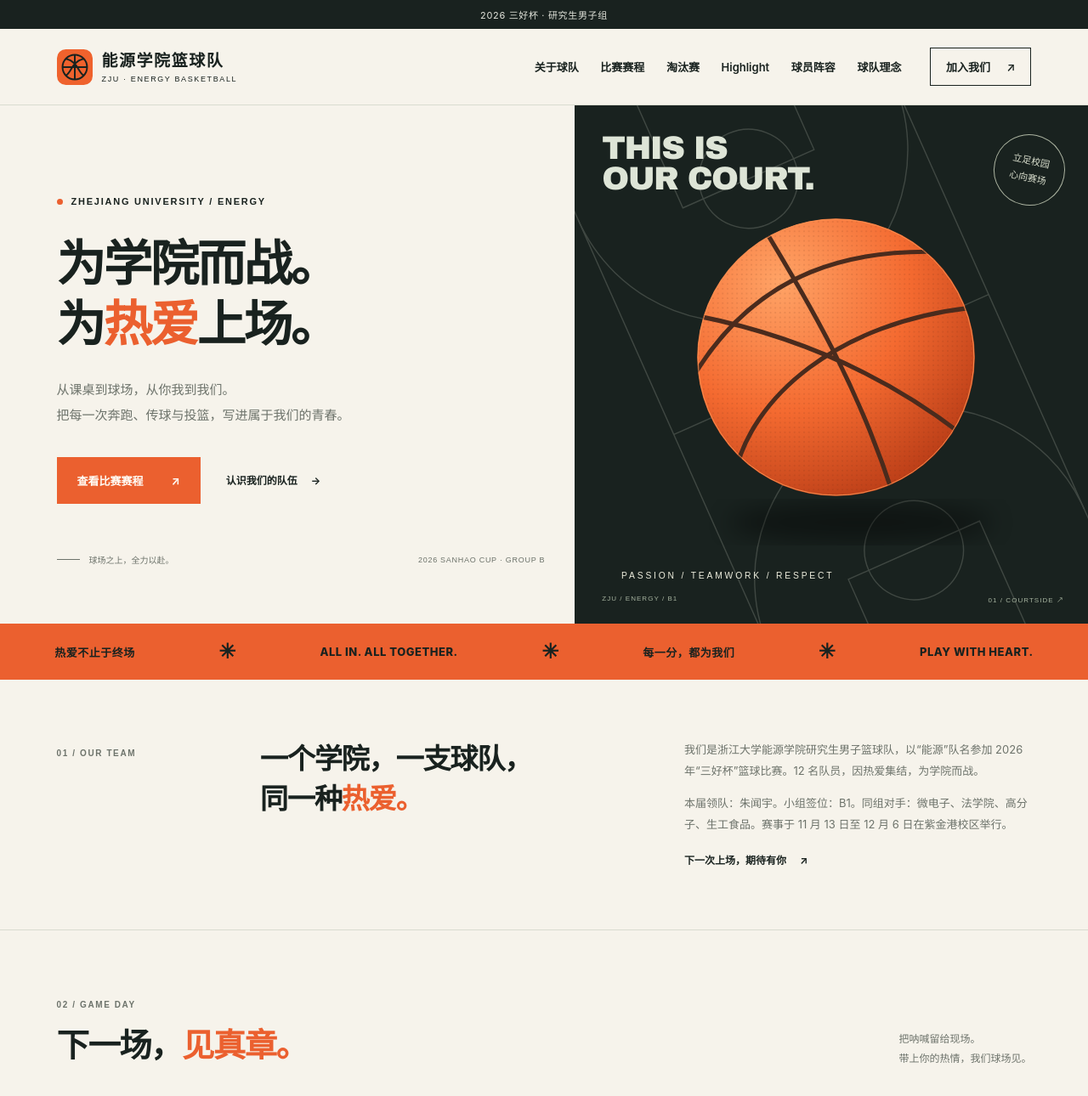
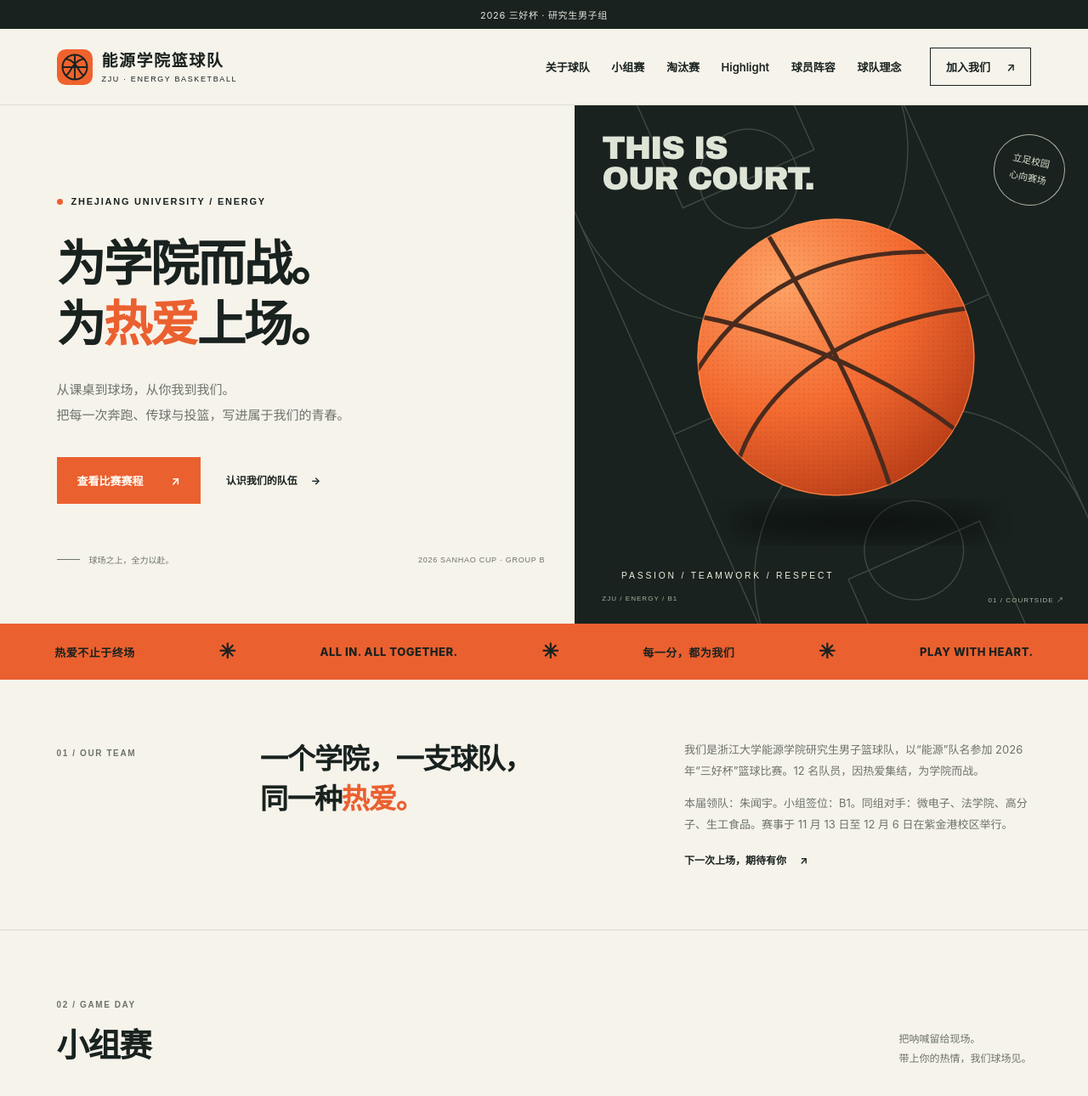
Before and after one commit to Ideal-111/energy-basketball, a plain HTML site: page index.html in a window 1280 px wide. Shown: the top 1290 px of the page at 85% size. Drawn offline with Linux system fonts and the light colour scheme.

Commit message:
Rename group-stage navigation and section heading

```diff
--- a/index.html
+++ b/index.html
@@ -20,7 +20,7 @@
     </a>
     <button class="menu-toggle" aria-expanded="false" aria-controls="site-nav" type="button"><span></span><span></span><span class="sr-only">切换导航菜单</span></button>
     <nav id="site-nav" aria-label="主要导航">
-      <a href="#about">关于球队</a><a href="#schedule">比赛赛程</a><a href="#knockout">淘汰赛</a><a href="#highlights">Highlight</a><a href="#roster">球员阵容</a><a href="#culture">球队理念</a>
+      <a href="#about">关于球队</a><a href="#schedule">小组赛</a><a href="#knockout">淘汰赛</a><a href="#highlights">Highlight</a><a href="#roster">球员阵容</a><a href="#culture">球队理念</a>
       <a class="nav-join" href="#join">加入我们 <span aria-hidden="true">↗</span></a>
     </nav>
   </header>
@@ -70,7 +70,7 @@
     </section>
 
     <section class="schedule section-wrap" id="schedule" aria-labelledby="schedule-title">
-      <div class="section-heading"><div><div class="section-kicker">02 / GAME DAY</div><h2 id="schedule-title">下一场，<span class="orange">见真章。</span></h2></div><p class="section-description">把呐喊留给现场。<br>带上你的热情，我们球场见。</p></div>
+      <div class="section-heading"><div><div class="section-kicker">02 / GAME DAY</div><h2 id="schedule-title">小组赛</h2></div><p class="section-description">把呐喊留给现场。<br>带上你的热情，我们球场见。</p></div>
       <div class="schedule-toolbar"><div class="filter-group" role="group" aria-label="筛选比赛"><button type="button" class="is-active" data-game-filter="all" aria-pressed="true">全部比赛</button><button type="button" data-game-filter="upcoming" aria-pressed="false">即将开赛</button><button type="button" data-game-filter="finished" aria-pressed="false">赛果回顾</button><button type="button" data-game-filter="past" aria-pressed="false">赛果待补</button></div><span class="data-label">2026 三好杯 · B 组小组赛</span></div>
       <div class="game-list" aria-live="polite">
         <article class="game-row" data-game-status="finished" data-game-start="2026-11-13T16:45:00+08:00" data-game-end="2026-11-13T17:45:00+08:00" data-game-result="74:25" data-game-number="3" data-game-title="能源 VS 高分子" data-game-court="浙江大学紫金港校区 · 风雨一"><div class="game-date"><strong>13</strong><span>11月 / 周五</span></div><div class="game-info"><span class="game-league">三好杯 · B 组 · 第一轮 · 第 3 场</span><h3>能源 <span class="versus">VS</span> 高分子</h3><p>16:45–17:45 <span>·</span> 风雨一</p><p class="game-top-scorer">得分最高 · 郑浩男 32 分</p></div><div class="game-result"><span class="game-tag">全场结束 · 能源胜</span><strong class="result-score" aria-label="能源74分，高分子25分">74 <span>:</span> 25</strong></div><button class="calendar-button" type="button" data-calendar aria-label="将11月13日能源对高分子比赛原定赛程加入日历">加入日历 <span aria-hidden="true">↗</span></button></article>
```
